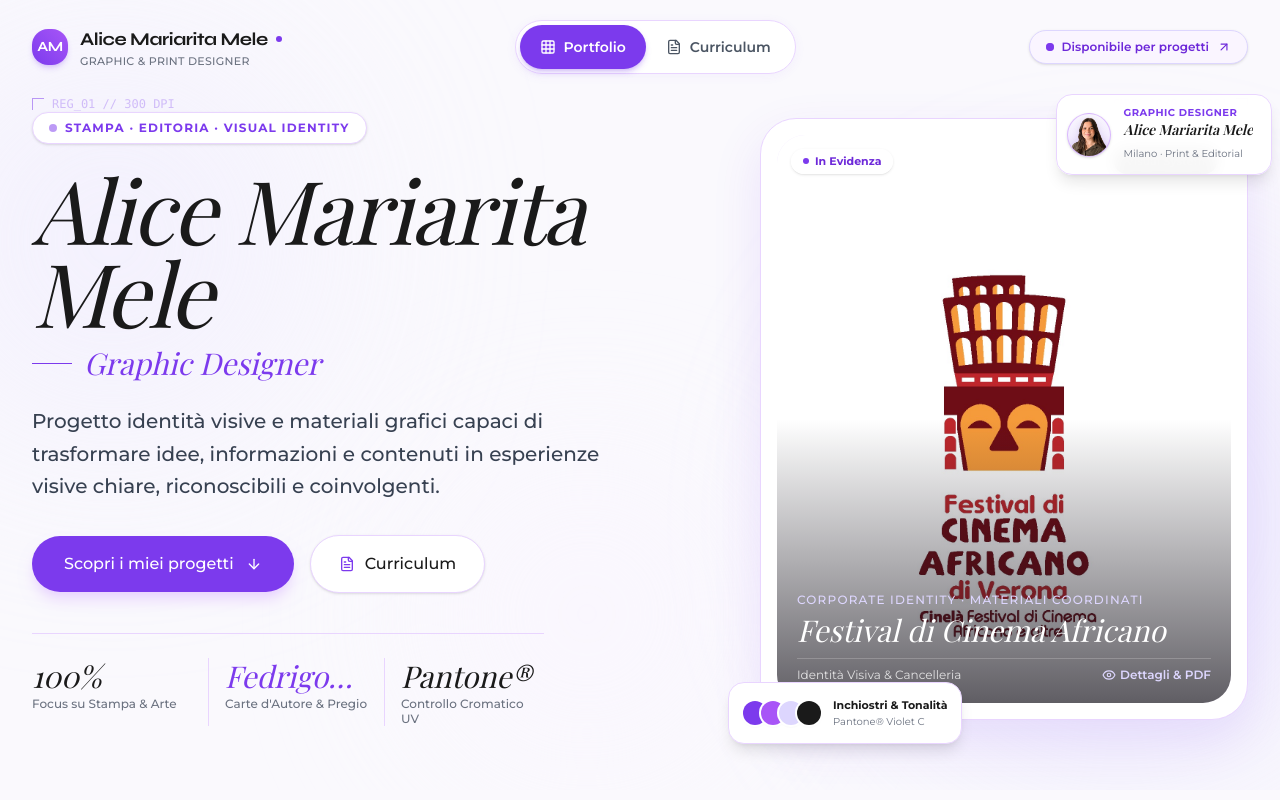
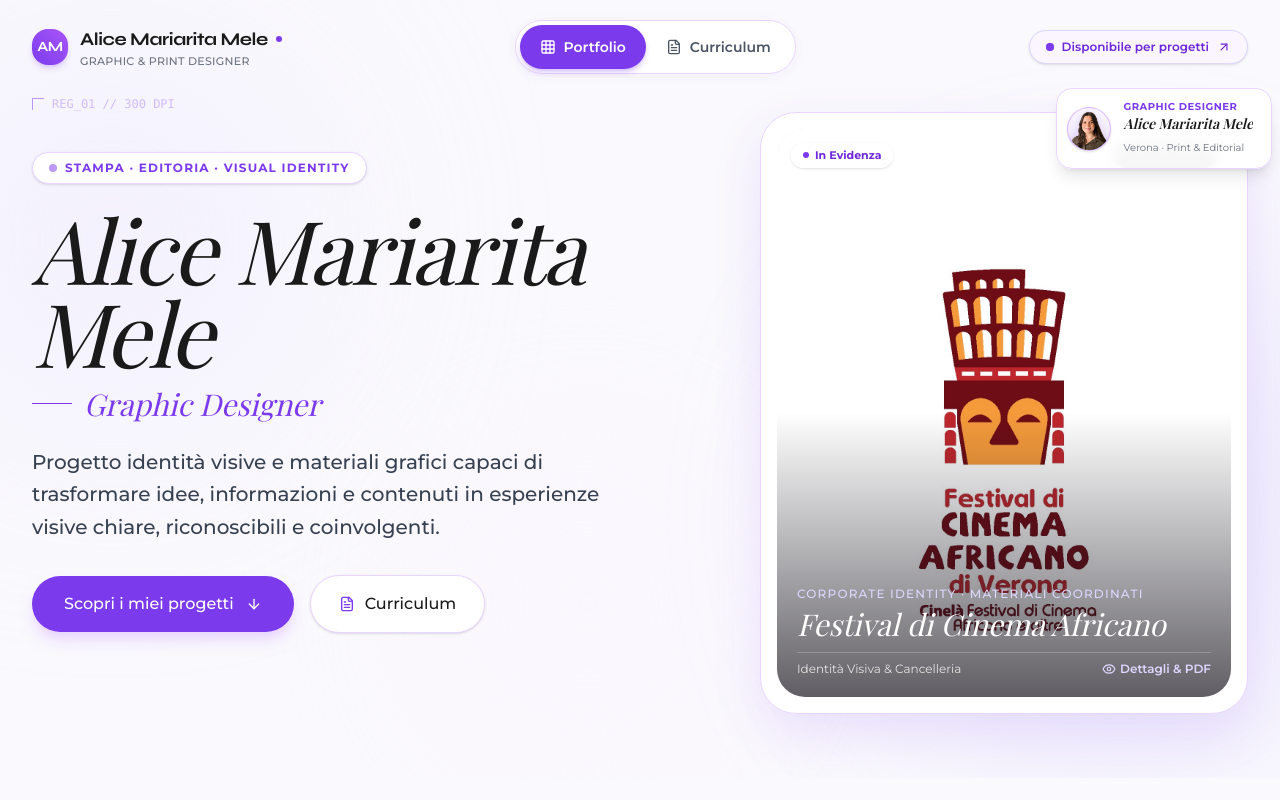
Before and after one commit to bottaridennis/alice, a React (Vite) app: page / in a window 1280 px wide. Shown: the top 800 px of the page. Built offline with nearby package versions, Linux system fonts and the light colour scheme; a web font is replaced by a local one.

Commit message:
refactor: update location and refine content
Update studio location to Verona, streamline descriptive copy, and remove outdated hero badges. Improve mobile responsiveness for the navigation bar.

```diff
--- a/src/components/AboutPreview.tsx
+++ b/src/components/AboutPreview.tsx
@@ -32,7 +32,7 @@ export const AboutPreview: React.FC<AboutPreviewProps> = ({ onNavigateCurriculum
                   <div className="absolute top-10 left-1/2 -translate-x-1/2 w-44 h-44 sm:w-52 sm:h-52 rounded-full border border-[#DDD6FE]/80" />
                   <div className="absolute top-12 left-1/2 -translate-x-1/2 w-40 h-40 sm:w-48 sm:h-48 rounded-full border border-[#C084FC]/35 border-dashed" />
                   <div className="absolute top-4 right-4 font-mono text-[9px] sm:text-[10px] text-[#7C3AED]/45 tracking-wider">
-                    STUDIO // MILANO
+                    STUDIO // VERONA
                   </div>
                 </div>
 
@@ -47,7 +47,7 @@ export const AboutPreview: React.FC<AboutPreviewProps> = ({ onNavigateCurriculum
                 <div className="relative z-20 m-3 sm:m-4 bg-white/95 backdrop-blur-md p-3 sm:p-3.5 rounded-xl sm:rounded-2xl shadow-lg border border-[#E9D5FF] flex items-center justify-between">
                   <div className="pr-2">
                     <span className="font-serif italic font-bold text-sm sm:text-base text-[#1A1A1A] block truncate">Alice Mariarita Mele</span>
-                    <span className="text-[10px] sm:text-[11px] text-[#7C3AED] font-semibold block truncate">Milano · Graphic & Print Design</span>
+                    <span className="text-[10px] sm:text-[11px] text-[#7C3AED] font-semibold block truncate">Verona · Graphic & Print Design</span>
                   </div>
                   <div className="w-7 h-7 sm:w-8 sm:h-8 rounded-lg sm:rounded-xl bg-[#FAF5FF] flex items-center justify-center text-[#7C3AED] flex-shrink-0">
                     <Stamp className="w-3.5 h-3.5 sm:w-4 sm:h-4" />
--- a/src/components/CurriculumView.tsx
+++ b/src/components/CurriculumView.tsx
@@ -168,10 +168,10 @@ export const CurriculumView: React.FC<CurriculumViewProps> = ({ onBackToPortfoli
 
           <div className="group bg-white rounded-[28px] p-6 sm:p-8 border border-[#E9D5FF] shadow-sm hover:border-[#C084FC] hover:bg-[#FDFBFE] hover:shadow-[0_12px_32px_rgba(124,58,237,0.07)] transition-all duration-300 leading-relaxed text-[#4A4453] space-y-4">
             <p className="text-base sm:text-lg font-medium">
-              Mi piace costruire progetti grafici in cui estetica e funzionalità lavorano insieme in perfetta armonia. Credo che la grafica destinata alla stampa conservi un valore sensoriale insostituibile: il peso e la grana di una carta speciale, la brillantezza di un inchiostro Pantone calibrato, la griglia invisibile che guida l’occhio nella lettura di un testo articolato.
+              Mi piace costruire progetti grafici in cui estetica e funzionalità lavorano insieme in perfetta armonia. Credo che la grafica destinata alla stampa conservi un valore sensoriale insostituibile: il peso e la grana di una carta speciale, la brillantezza di un inchiostro calibrato, la griglia invisibile che guida l’occhio nella lettura di un testo articolato.
             </p>
             <p className="text-base text-[#6B7280]">
-              Il mio percorso unisce sensibilità visiva contemporanea, rigore tecnico nella gestione della prestampa (abbondanze, profili colore, fustellature complesse) e una costante attenzione alle esigenze dei clienti e delle istituzioni culturali.
+              Il mio percorso unisce sensibilità visiva contemporanea, rigore tecnico nella gestione della prestampa (abbondanze, profili colore) e una costante attenzione alle esigenze dei clienti e delle istituzioni culturali.
             </p>
           </div>
         </motion.section>
--- a/src/components/Hero.tsx
+++ b/src/components/Hero.tsx
@@ -104,23 +104,6 @@ export const Hero: React.FC<HeroProps> = ({
                 <span>Curriculum</span>
               </button>
             </div>
-
-            {/* Quick Graphic Specs Badges */}
-            <div className="grid grid-cols-3 gap-2 sm:gap-4 pt-6 border-t border-[#E9D5FF] w-full max-w-lg">
-              <div className="flex flex-col">
-                <span className="font-serif italic text-2xl sm:text-3xl text-[#1A1A1A]">100%</span>
-                <span className="text-[10px] sm:text-xs text-[#6B7280] font-medium leading-tight mt-0.5">Focus su Stampa & Arte</span>
-              </div>
-              <div className="flex flex-col border-l border-[#E9D5FF] pl-2.5 sm:pl-4">
-                <span className="font-serif italic text-lg sm:text-3xl text-[#7C3AED] truncate">Fedrigoni®</span>
-                <span className="text-[10px] sm:text-xs text-[#6B7280] font-medium leading-tight mt-0.5">Carte d'Autore & Pregio</span>
-              </div>
-              <div className="flex flex-col border-l border-[#E9D5FF] pl-2.5 sm:pl-4">
-                <span className="font-serif italic text-2xl sm:text-3xl text-[#1A1A1A] truncate">Pantone®</span>
-                <span className="text-[10px] sm:text-xs text-[#6B7280] font-medium leading-tight mt-0.5">Controllo Cromatico UV</span>
-              </div>
-            </div>
-
           </div>
 
           {/* Right Column: Visual Mockup Showcase with Interactive Floating Layer */}
@@ -174,25 +157,6 @@ export const Hero: React.FC<HeroProps> = ({
                 </div>
               </div>
 
-              {/* Floating Accent Card 1: Print Palette Swatch */}
-              <div
-                className="absolute -bottom-5 -left-4 sm:-bottom-6 sm:-left-8 bg-white p-3 sm:p-3.5 rounded-2xl shadow-lg border border-[#E9D5FF] hidden sm:flex items-center gap-3 transition-transform duration-500 ease-out"
-                style={{
-                  transform: `translate(${mousePos.x * -0.6}px, ${mousePos.y * -0.6}px)`
-                }}
-              >
-                <div className="flex -space-x-1.5">
-                  <div className="w-5 h-5 sm:w-6 sm:h-6 rounded-full bg-[#7C3AED] ring-2 ring-white shadow-sm" title="Pantone Violet"></div>
-                  <div className="w-5 h-5 sm:w-6 sm:h-6 rounded-full bg-[#A855F7] ring-2 ring-white shadow-sm" title="Lilac 500"></div>
-                  <div className="w-5 h-5 sm:w-6 sm:h-6 rounded-full bg-[#DDD6FE] ring-2 ring-white shadow-sm" title="Soft Lavender"></div>
-                  <div className="w-5 h-5 sm:w-6 sm:h-6 rounded-full bg-[#1A1A1A] ring-2 ring-white shadow-sm" title="Rich Ink Black"></div>
-                </div>
-                <div className="text-left">
-                  <div className="text-[10px] sm:text-[11px] font-bold text-[#1A1A1A]">Inchiostri & Tonalità</div>
-                  <div className="text-[9px] sm:text-[10px] text-[#6B7280]">Pantone® Violet C</div>
-                </div>
-              </div>
-
               {/* Floating Accent Card 2: Alice Mariarita Mele Designer Avatar Badge */}
               <div
                 onClick={() => {
@@ -218,7 +182,7 @@ export const Hero: React.FC<HeroProps> = ({
                   <span className="font-serif italic text-xs sm:text-sm font-semibold text-[#1A1A1A] block truncate max-w-[130px] sm:max-w-none">
                     Alice Mariarita Mele
                   </span>
-                  <span className="text-[9px] sm:text-[10px] text-[#6B7280]">Milano · Print & Editorial</span>
+                  <span className="text-[9px] sm:text-[10px] text-[#6B7280]">Verona · Print & Editorial</span>
                 </div>
               </div>
 
--- a/src/components/Navbar.tsx
+++ b/src/components/Navbar.tsx
@@ -27,7 +27,7 @@ export const Navbar: React.FC<NavbarProps> = ({ currentPage, onPageChange }) =>
           : 'bg-transparent py-5'
       }`}
     >
-      <div className="max-w-7xl mx-auto px-4 sm:px-6 lg:px-8 flex items-center justify-between">
+      <div className="max-w-7xl mx-auto px-4 sm:px-6 lg:px-8 flex flex-col sm:flex-row items-center justify-between gap-3 sm:gap-0">
         {/* Brand / Logo */}
         <button
           id="nav-brand-btn"
```
